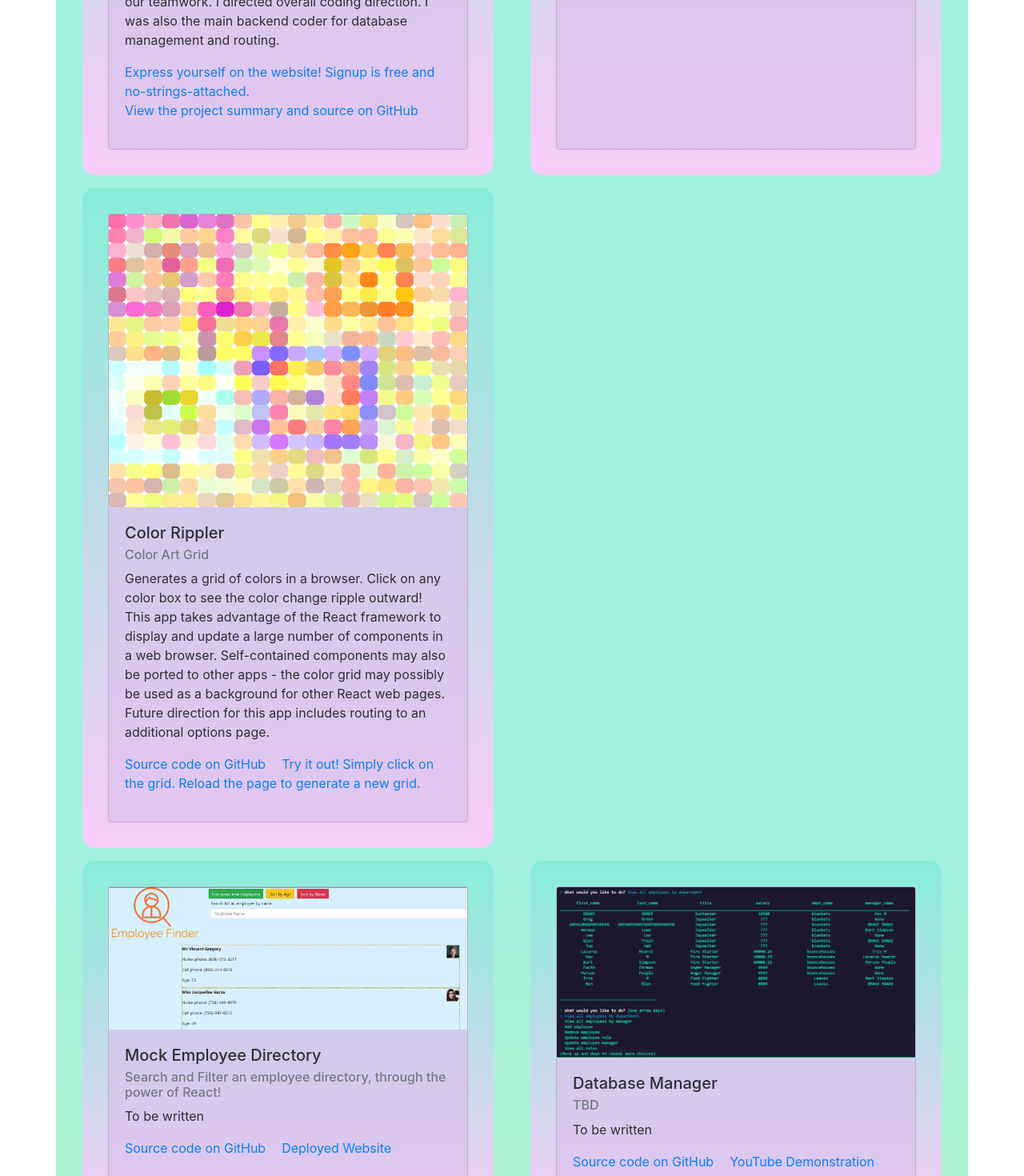
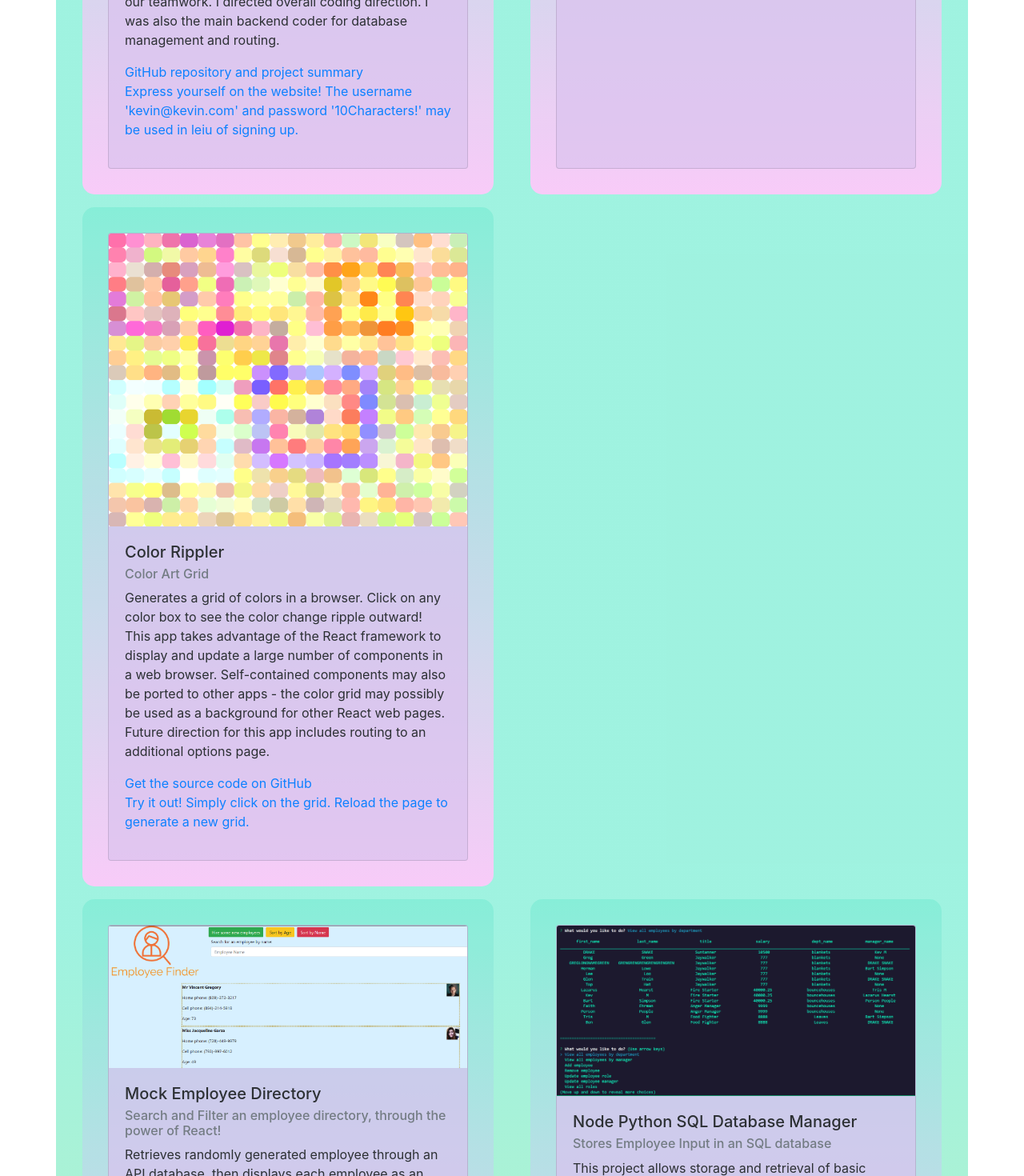
Before and after one commit to Koldenblue/kevin-miller-react-portfolio, a React (Create React App) app: page /portfolio in a window 1280 px wide. Shown: the part 800-2270 px from the top of the page at 80% size. Built offline with nearby package versions, Linux system fonts and the light colour scheme.

Commit message:
updated portfolio projects, corrected typos, added picture fade in

```diff
--- a/src/assets/styles/style.css
+++ b/src/assets/styles/style.css
@@ -59,6 +59,7 @@
   height: 300px;
   margin-left: 5px;
   position: relative;
+  transition: opacity 1.8s;
 }
 
 @media screen and (max-width: 768px) {
--- a/src/components/SummaryTabs.js
+++ b/src/components/SummaryTabs.js
@@ -21,7 +21,7 @@ function SummaryTabs(props) {
 
       <Tab eventKey="technicalSkills" title="Technical Skills">
         <div className='tab-para'>
-          <h5>Full-stack Web Developer with emphasis MERN stack technologies (MongoDB, Express, React, and Node.js)</h5>
+          <h5>Full-stack Web Developer with emphasis on MERN stack technologies (MongoDB, Express, React, and Node.js)</h5>
           <ul className='tab-para'>
             <li>JavaScript/HTML/CSS used as main coding languages for a variety of web applications</li>
             <li>Experience with established JavaScript libraries for streamlining web development, such as jQuery, Bootstrap, and Handlebars</li>
--- a/src/pages/Portfolio.js
+++ b/src/pages/Portfolio.js
@@ -1,7 +1,5 @@
 import React, { useEffect, useState } from "react";
 import Background from "../components/Background";
-import Image from 'react-bootstrap/Image'
-const util = require("util");
 
 // Note on this function: this may have to be refactored sometime to not repeat so much. Prob the different cards
 // could be broken out to independent components. Only issue is that images must be directly required.
@@ -27,8 +25,6 @@ function Portfolio() {
   const [workOpacity, setWorkOpacity] = useState(1)
   const [balance, setBalance] = useState('none');
   const [balanceOpacity, setBalanceOpacity] = useState(1)
-  const [connect, setConnect] = useState('none');
-  const [connectOpacity, setConnectOpacity] = useState(1)
   const [inform, setInform] = useState('none');
   const [informOpacity, setInformOpacity] = useState(1)
   const [rippler, setRippler] = useState('none');
@@ -173,19 +169,6 @@ function Portfolio() {
       display: balance,
       transition: 'opacity 1s',
       opacity: balanceOpacity
-    },
-    connectImg: {
-      position: 'fixed',
-      zIndex: '9999',
-      top: '90px',
-      left: '50%',
-      height: '85%',
-      width: 'auto',
-      transform: 'translateX(-50%)',
-      boxShadow: '5px 5px 5px black',
-      display: connect,
-      transition: 'opacity 1s',
-      opacity: connectOpacity
     },
     informImg: {
       position: 'fixed',
@@ -485,29 +468,6 @@ function Portfolio() {
     window.removeEventListener("click", balanceFade);
   }
 
-
-  //================ connect image functions
-  let connectZoom = () => {
-    setConnect('block');
-    setTimeout(() => {
-      window.addEventListener("click", connectFade)
-    }, 100)
-  }
-
-  useEffect(() => {
-    if (connectOpacity === 0) {
-      setConnectOpacity(1)
-    }
-    else {
-      setConnectOpacity(0)
-    }
-  }, [connect])
-
-  let connectFade = () => {
-    setConnect('none');
-    window.removeEventListener("click", connectFade);
-  }
-
   //================ inform image functions
     let informZoom = () => {
       setInform('block');
@@ -631,13 +591,12 @@ function Portfolio() {
       <img src={require("../assets/images/trek.png")} style={styles.trekImg} alt='Trek app'/>
       <img src={require("../assets/images/chess.PNG")} style={styles.chessImg} alt='Python Chess'/>
       <img src={require("../assets/images/hamburger.PNG")} style={styles.hamImg} alt='hamburger database app'/>
-      <img src={require("../assets/images/readme-gen.jpeg")} style={styles.readmeImg} alt='readme generator app'/>
+      <img src={require("../assets/images/readme-zoom.png")} style={styles.readmeImg} alt='readme generator app'/>
       <img src={require("../assets/images/quiz.png")} style={styles.quizImg} alt='quiz generator'/>
       <img src={require("../assets/images/weather-forecaster.png")} style={styles.weatherImg} alt='weather app'/>
       <img src={require("../assets/images/template-engine.png")} style={styles.templateImg} alt='template generator'/>
       <img src={require("../assets/images/work-day-scheduler.png")} style={styles.workImg} alt='workday scheduler'/>
       <img src={require("../assets/images/bal_sheet.jpg")} style={styles.balanceImg} alt='balance sheet searcher'/>
-      <img src={require("../assets/images/connect-4.PNG")} style={styles.connectImg} alt='connect 4 app'/>
       <img src={require("../assets/images/inform.png")} style={styles.informImg} alt='Inform and React app'/>
       <img src={require("../assets/images/color-rippler.PNG")} style={styles.ripplerImg} alt='color rippler app'/>
       <img src={require("../assets/images/database-manager.png")} style={styles.managerImg} alt='database manager in a terminal'/>
@@ -645,8 +604,8 @@ function Portfolio() {
       <img src={require("../assets/images/connect-4-react.PNG")} style={styles.connectReactImg} alt='Connect 4 in a browser'/>
 
 
+      {/* Main project card container */}
       <main className='container nav-avoid bottom-space'>
-
         <section className='row'>
 
           <div className='col-md-6'>
@@ -660,9 +619,10 @@ function Portfolio() {
                     Among other technologies, the Node.js Express framework and the Sequelize library for SQL database management are heavily utilized. Above all, this project was a team effort. It really came together excellently as a result of our teamwork.
                     I directed overall coding direction. I was also the main backend coder for database management and routing.
                   </p>
-                  <a href="https://team-express-bartender.herokuapp.com/" className="card-link">Express yourself on the website! Signup is free and no-strings-attached.</a>
+                  <a href="https://github.com/FuDoggy/project2" className="card-link">GitHub repository and project summary</a>
                   <br />
-                  <a href="https://github.com/FuDoggy/project2" className="card-link">View the project summary and source <code></code> on GitHub</a>
+                  <a href="https://team-express-bartender.herokuapp.com/" className="card-link">Express yourself on the website! The username 'kevin@kevin.com' and password '10Characters!' may be used in leiu of signing up.</a>
+                  <br />
                 </div>
               </div>
             </div>
@@ -678,7 +638,8 @@ function Portfolio() {
                   <p className="card-text">This app was a team effort, programmed using the React framework and a Mongo database backend. The app pulls information relevant to voters for APIs, based upon a user's address.
                   The address and voter information is stored in a database, and retrieved upon page load. Above all, work on this app highlighted how team effort and good teamwork can help achieve great results in a short amount of time.
                 </p>
-                  <a href="https://github.com/Koldenblue/Inform-and-React" className="card-link">Source code on GitHub</a>
+                  <a href="https://github.com/Koldenblue/Inform-and-React" className="card-link">GitHub repository and project summary</a>
+                  <br />
                   <a href="https://inform-react.herokuapp.com/" className="card-link">See the deployed app! The username 'america' with password 'america' may be used in leiu of signing up.</a>
                 </div>
               </div>
@@ -699,7 +660,8 @@ function Portfolio() {
                     This app takes advantage of the React framework to display and update a large number of components in a web browser. Self-contained components may also be ported to other apps - the color grid may possibly
                     be used as a background for other React web pages. Future direction for this app includes routing to an additional options page.
                   </p>
-                  <a href="https://github.com/Koldenblue/color-rippler" className="card-link">Source code on GitHub</a>
+                  <a href="https://github.com/Koldenblue/color-rippler" className="card-link">Get the source code on GitHub</a>
+                  <br />
                   <a href="https://color-rippler.herokuapp.com" className="card-link">Try it out! Simply click on the grid. Reload the page to generate a new grid.</a>
                 </div>
               </div>
@@ -718,9 +680,12 @@ function Portfolio() {
                 <div className="card-body">
                   <h5 className="card-title">Mock Employee Directory</h5>
                   <h6 className="card-subtitle mb-2 text-muted">Search and Filter an employee directory, through the power of React!</h6>
-                  <p className="card-text">To be written</p>
-                  <a href="https://github.com/Koldenblue/employee-directory" className="card-link">Source code on GitHub</a>
-                  <a href="https://koldenblue.github.io/employee-directory/" className="card-link">Deployed Website</a>
+                  <p className="card-text">Retrieves randomly generated employee through an API database, then displays each employee as an individual React component on a webpage. Search filter and sort functions are also available.
+                  Since the search filter and sort functions are programmed using React, results are almost immediate and only individual employee components in the document object model (DOM) are updated. This is as opposed to rendering the page using traditional vanilla JavaScript,
+                  in which the functionality would result in a reload of the DOM. This app demonstrates how the component-based React framework, utilizing a virtual DOM, can be used for performance, efficiency, and code organization advantages. </p>
+                  <a href="https://github.com/Koldenblue/employee-directory" className="card-link">View an in-depth expanation on GitHub</a>
+                  <br />
+                  <a href="https://koldenblue.github.io/employee-directory/" className="card-link">Hire some new employees and sort them!</a>
                 </div>
               </div>
             </div>
@@ -731,11 +696,14 @@ function Portfolio() {
               <div className="card" style={styles.card}>
                 <img src={require("../assets/images/database-manager.png")} className="card-img-top" alt="Database Manager" onClick={managerZoom} />
                 <div className="card-body">
-                  <h5 className="card-title">Database Manager</h5>
-                  <h6 className="card-subtitle mb-2 text-muted">TBD</h6>
-                  <p className="card-text">To be written
+                  <h5 className="card-title">Node Python SQL Database Manager</h5>
+                  <h6 className="card-subtitle mb-2 text-muted">Stores Employee Input in an SQL database</h6>
+                  <p className="card-text">This project allows storage and retrieval of basic employee information from an SQL database, including names, salaries, titles, managers, and department information.
+                  This program was designed to run using Node.js in a terminal, and heavily utilizes promise-based asynchronous programming and the Inquirer package from Node Package Manager.
+                   Basic communication between the JavaScript program and a Python script is also demonstrated.
                   </p>
-                  <a href="https://github.com/Koldenblue/Node-Python-SQL-Database-Manager" className="card-link">Source code on GitHub</a>
+                  <a href="https://github.com/Koldenblue/Node-Python-SQL-Database-Manager" className="card-link">View an in-depth expanation on GitHub</a>
+                  <br />
                   <a href="https://youtu.be/ZgNN19BSUyg" className="card-link">YouTube Demonstration</a>
                 </div>
               </div>
@@ -753,8 +721,8 @@ function Portfolio() {
                   <h5 className="card-title">Chess</h5>
                   <h6 className="card-subtitle mb-2 text-muted">Programmed in Python 3</h6>
                   <p className="card-text">Chess in a terminal! Programmed using object-oriented programming techniques in Python.
-                  Future plans for this program include exporting it to run in a browser.
-            </p>
+                    Future plans for this program include exporting it to run in a browser.
+                  </p>
                   <a href="https://github.com/Koldenblue/python-chess-game" className="card-link">Chess on GitHub! Requires Python to function.</a>
                 </div>
               </div>
@@ -770,11 +738,11 @@ function Portfolio() {
                   <h5 className="card-title">Hamburger Handling</h5>
                   <h6 className="card-subtitle mb-2 text-muted">Templated with Handlebars and demonstrates SQL database deployment on a server</h6>
                   <p className="card-text">A quick and simple website that stores burgers in an SQL (structured query library) database. "Devour" the burger to update the database.
-                  The Express Handlebars view engine is used for quick webpage templating, and the Sequelize ORM (object-relational mapper) is used to query and manage the database.
-            </p>
+                    The Express Handlebars view engine is used for quick webpage templating, and the Sequelize ORM (object-relational mapper) is used to query and manage the database.
+                  </p>
+                  <a href="https://github.com/Koldenblue/games-websites" className="card-link">Ham it up on GitHub</a>
+                  <br />
                   <a href="https://hamburger-handlebars.herokuapp.com/" className="card-link">Serve up some hamburgers!</a>
-                  <br />
-                  <a href="https://github.com/Koldenblue/games-websites" className="card-link">Ham it up on GitHub</a>
                 </div>
               </div>
             </div>
@@ -793,9 +761,9 @@ function Portfolio() {
                   <p className="card-text">A collaborative project between several programmers. I performed lead script coding for this project, as well as organization on GitHub.
                   I coded all Google Maps Platform functions, in addition to helping out with multiple smaller contributions.
                 This app is designed to map out a days journey, from hiking to eating to home again.</p>
+                  <a href="https://github.com/Koldenblue/Trek" className="card-link">See the code and project summary on GitHub</a>
+                  <br />
                   <a href="koldenblue.github.io/trek/" className="card-link">Use the TREK app to plan a day</a>
-                  <br />
-                  <a href="https://github.com/Koldenblue/Trek" className="card-link">See the code on GitHub</a>
                 </div>
               </div>
             </div>
@@ -808,12 +776,13 @@ function Portfolio() {
                 <div className="card-body">
                   <h5 className="card-title">Quick Readme Generator</h5>
                   <h6 className="card-subtitle mb-2 text-muted">Practical development tool</h6>
-                  <p className="card-text">Quickly generates a basic readme, based upon user input from a terminal. Requires Node.js and Node Package Manager.
-                  I personally find this useful, and I'm planning to add more features. As a scientist, I know the importance of good documentation.
+                  <p className="card-text">Quickly and dynamically generates a basic readme, based upon user input from a terminal. Requires Node.js and Node Package Manager.
+                  I personally use this program quite often, and I'm planning to add more features. As a scientist, I know the importance of good documentation.
                   I have my work cut out for me with programs and documents to write. This readme generator helps.
                 </p>
-                  <a href="https://youtu.be/G-kk2_u-25k" className="card-link">Quick YouTube demonstration - updates pending on this</a>
-                  <a href="https://github.com/Koldenblue/readme-generator" className="card-link">See the program and sample readmes on GitHub</a>
+                  <a href="https://github.com/Koldenblue/readme-generator" className="card-link">Get the program and sample readmes on GitHub</a>
+                  <br />
+                  <a href="https://youtu.be/G-kk2_u-25k" className="card-link">Quick YouTube demonstration</a>
                 </div>
               </div>
             </div>
@@ -832,9 +801,9 @@ function Portfolio() {
                   <p className="card-text">This project is a simple HTML and JavaScript template for creating quizzes in a browser. The HTML is designed to be easy to incorporate into an existing website.
                   The quiz is largely run through DOM manipulation. Quiz questions and parameters can be edited in the JavaScript file.
             </p>
+                  <a href="https://github.com/Koldenblue/quiz-template" className="card-link">GitHub repository and project summary</a>
+                  <br />
                   <a href="https://koldenblue.github.io/quiz-template/" className="card-link">Take a short JavaScript Quiz!</a>
-                  <br />
-                  <a href="https://github.com/Koldenblue/quiz-template" className="card-link">Quiz Template Code on GitHub</a>
                 </div>
               </div>
             </div>
@@ -850,9 +819,9 @@ function Portfolio() {
                   <p className="card-text">Searches a weather database for the 5-day forecast of the weather in any city. Your previous searches are stored as well!
                   This app utilizes AJAX calls to the OpenWeather API in order to retrieve weather data, and local storage to store previous sessions.
             </p>
+                  <a href="https://github.com/Koldenblue/weather-forecaster" className="card-link">GitHub repository and project summary</a>
+                  <br />
                   <a href="https://koldenblue.github.io/weather-forecaster/" className="card-link">Find the weather in your city!</a>
-                  <br />
-                  <a href="https://github.com/Koldenblue/weather-forecaster" className="card-link">Weather Forecaster on GitHub</a>
                 </div>
               </div>
             </div>
@@ -871,9 +840,13 @@ function Portfolio() {
                   <h6 className="card-subtitle mb-2 text-muted">Object-oriented programming used to generate HTML templates</h6>
                   <p className="card-text"> Node.js, in a terminal interface, gets user input about a team of programming employees.
                   A mobile-responsive HTML page is then generated dynamically.
-                  Object-oriented programming techniques include utilization of classNamees and subclassNamees, as well as ordering of asynchronous functions.
+                  Object-oriented programming techniques include utilization of classes and subclasses, as well as organization of asynchronous functions.
                   The template could also be repurposed. Questions and employee objects could be changed to
               to generate an HTML template about anything - students, or books, or video games, for example.</p>
+                  <a href='https://github.com/Koldenblue/template-engine'>GitHub source code, runnable in a terminal</a>
+                  <br />
+                  <a href='https://youtu.be/SdOaaAi9A-Q'>View a YouTube demonstration</a>
+
                 </div>
               </div>
             </div>
@@ -890,8 +863,9 @@ function Portfolio() {
                   on the current time, by using the moment.js library.
                   Utilizes the local storage feature of the browser to store notes, even after the browser is closed.
             </p>
+                  <a href="https://github.com/Koldenblue/work-day-scheduler" className="card-link">Workday scheduler and project summary on GitHub</a>
+                  <br />
                   <a href="https://koldenblue.github.io/work-day-scheduler/" className="card-link">Save notes for a scheduled workday!</a>
-                  <a href="https://github.com/Koldenblue/work-day-scheduler" className="card-link">Workday scheduler on GitHub</a>
                 </div>
               </div>
             </div>
@@ -925,32 +899,20 @@ function Portfolio() {
                 <img src={require("../assets/images/connect-4-react.PNG")} className="card-img-top" alt="Connect 4" onClick={connectReactZoom} />
                 <div className="card-body">
                   <h5 className="card-title">Connect 4</h5>
-                  <h6 className="card-subtitle mb-2 text-muted">In react</h6>
-                  <p className="card-text">TBD</p>
-                  <a href="#" className="card-link">Play Connect 4!</a>
+                  <h6 className="card-subtitle mb-2 text-muted">Simple React Browser Game</h6>
+                  <p className="card-text">The classic game of Connect 4 in a browser. I'd look forward to programming more complicated games as well, such as adventure games or strategy games.
+                    This project focuses on using React components and algorithmic logic to present a simple interactive game.
+                    This code is based on a program also written by me, originally written using vanilla JavaScript / jQuery and uploaded to<a href='"https://github.com/Koldenblue/games-websites"'> GitHub</a>.
+                    The orginal page was <a href="https://koldenblue.github.io/games-websites/">deployed using GitHub pages</a>.
+                  </p>
+                  <a href="https://connect-4-react.herokuapp.com/" className="card-link">Play Connect 4!</a>
                   <br />
-                  <a href="#" className="card-link">GitHub</a>
+                  <a href="https://github.com/Koldenblue/connect-4-react" className="card-link">GitHub Source Code</a>
                 </div>
               </div>
             </div>
           </div>
 
-        <div className='col-md-6'>
-            <div className='box-all box'>
-              <div className="card" style={styles.card}>
-                <img src={require("../assets/images/connect-4.PNG")} className="card-img-top" alt="Connect 4" onClick={connectZoom} />
-                <div className="card-body">
-                  <h5 className="card-title">Connect 4</h5>
-                  <h6 className="card-subtitle mb-2 text-muted">Simple Browser Games</h6>
-                  <p className="card-text">The classic game of Connect 4 in a browser. This one is a work in progress, but I'm enjoying working on making some browser games.
-              I'd actually like to program more complicated games as well, such as adventure games or strategy games.</p>
-                  <a href="https://koldenblue.github.io/games-websites/" className="card-link">Play Connect 4!</a>
-                  <br />
-                  <a href="https://github.com/Koldenblue/games-websites" className="card-link">View Browser Games on GitHub</a>
-                </div>
-              </div>
-            </div>
-          </div>
 
     </section>
 
```
Also changed, not shown: src/pages/Home.js (+11 -3 lines), src/assets/images/connect-4.PNG (deleted), src/assets/images/readme-zoom.png (added).
